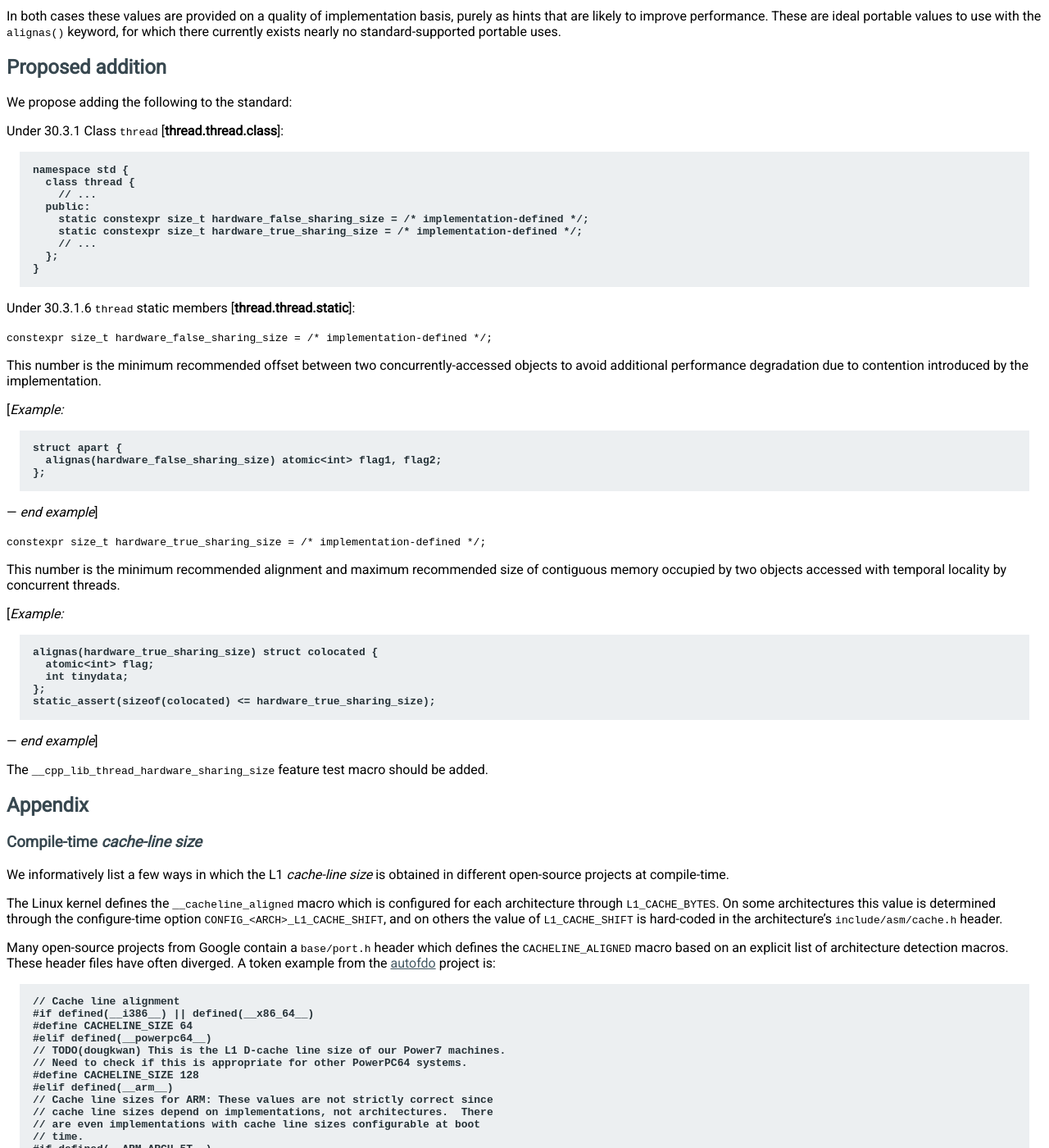
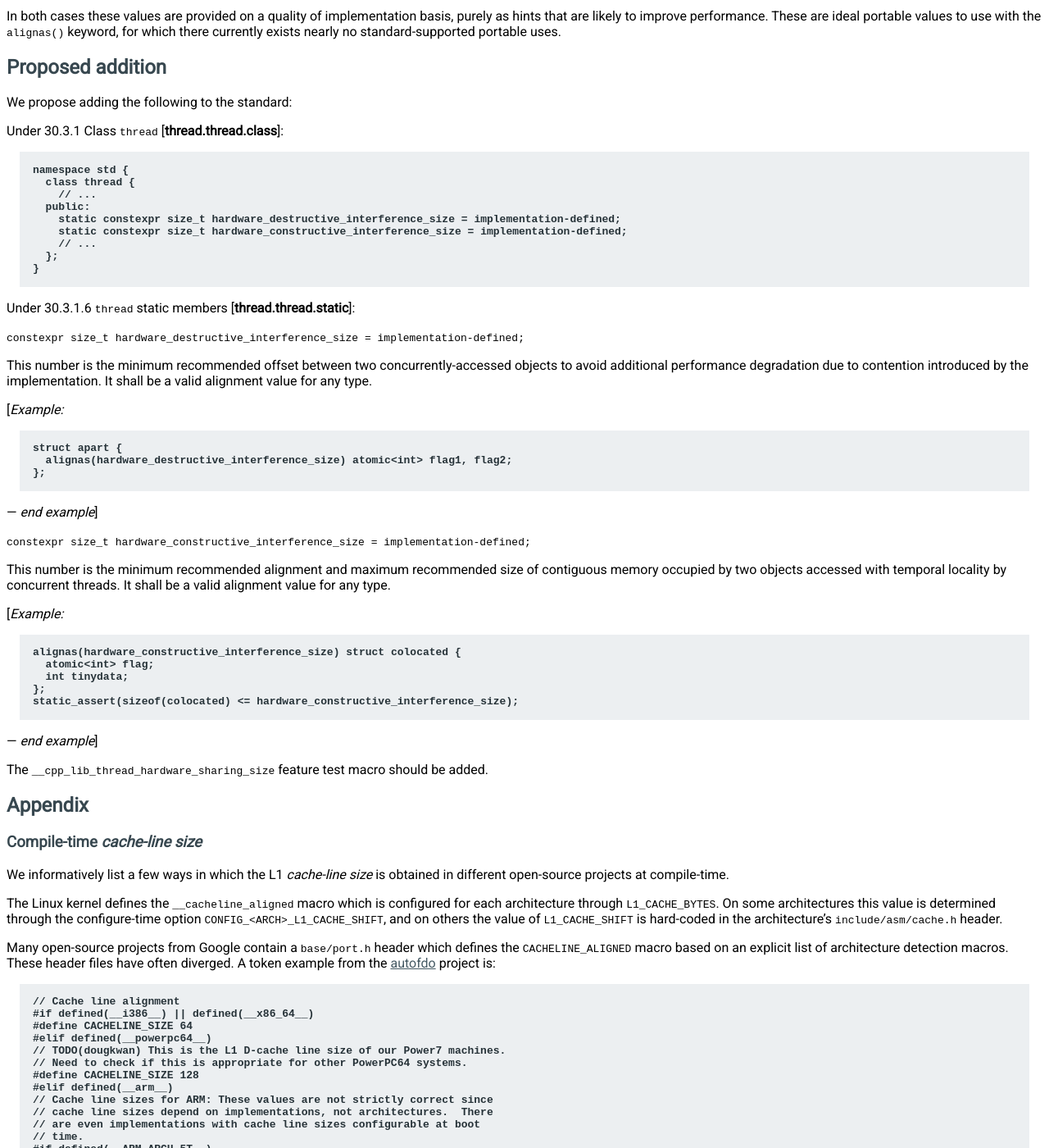
Before and after one commit to jfbastien/papers, a Sphinx documentation site: the page built from source/D0154.rst, in a window 1280 px wide and 1400 px high, scrolled down 975 px. Shown: the whole window at 82% size. Built offline with Sphinx 7.4.7, drawn with Linux system fonts in a browser that asks for light colours; some of the changed text lies outside the part shown.

Commit message:
Address SG1 feedback, moving to LEWG
Specify that the alignment values shall be a valid alignment
value for any type. This prevents having to use std::max when
passing the value to alignas. The minimum value is likely
alignof(long double).

Rename to hardware_{constructive,destructive}_interference_size.

Remove comments on implementation-defined (comment from LWG on
another paper).

```diff
--- a/source/D0154.rst
+++ b/source/D0154.rst
@@ -1,6 +1,6 @@
-===================================================================
-D0154 ``constexpr std::thread::hardware_{true,false}_sharing_size``
-===================================================================
+======================================================================================
+D0154 ``constexpr std::thread::hardware_{constructive,destructive}_interference_size``
+======================================================================================
 
 :Author: JF Bastien
 :Contact: jfb@google.com
@@ -70,45 +70,45 @@ Under 30.3.1 Class ``thread`` [**thread.thread.class**]:
     class thread {
       // ...
     public:
-      static constexpr size_t hardware_false_sharing_size = /* implementation-defined */;
-      static constexpr size_t hardware_true_sharing_size = /* implementation-defined */;
+      static constexpr size_t hardware_destructive_interference_size = implementation-defined;
+      static constexpr size_t hardware_constructive_interference_size = implementation-defined;
       // ...
     };
   }
 
 Under 30.3.1.6 ``thread`` static members [**thread.thread.static**]:
 
-``constexpr size_t hardware_false_sharing_size = /* implementation-defined */;``
+``constexpr size_t hardware_destructive_interference_size = implementation-defined;``
 
 This number is the minimum recommended offset between two concurrently-accessed
 objects to avoid additional performance degradation due to contention introduced
-by the implementation.
+by the implementation. It shall be a valid alignment value for any type.
 
 [*Example:*
 
 .. code-block:: c++
 
   struct apart {
-    alignas(hardware_false_sharing_size) atomic<int> flag1, flag2;
+    alignas(hardware_destructive_interference_size) atomic<int> flag1, flag2;
   };
 
 — *end example*]
 
-``constexpr size_t hardware_true_sharing_size = /* implementation-defined */;``
+``constexpr size_t hardware_constructive_interference_size = implementation-defined;``
 
 This number is the minimum recommended alignment and maximum recommended size of
 contiguous memory occupied by two objects accessed with temporal locality by
-concurrent threads.
+concurrent threads. It shall be a valid alignment value for any type.
 
 [*Example:*
 
 .. code-block:: c++
 
-  alignas(hardware_true_sharing_size) struct colocated {
+  alignas(hardware_constructive_interference_size) struct colocated {
     atomic<int> flag;
     int tinydata;
   };
-  static_assert(sizeof(colocated) <= hardware_true_sharing_size);
+  static_assert(sizeof(colocated) <= hardware_constructive_interference_size);
 
 — *end example*]
 
```
